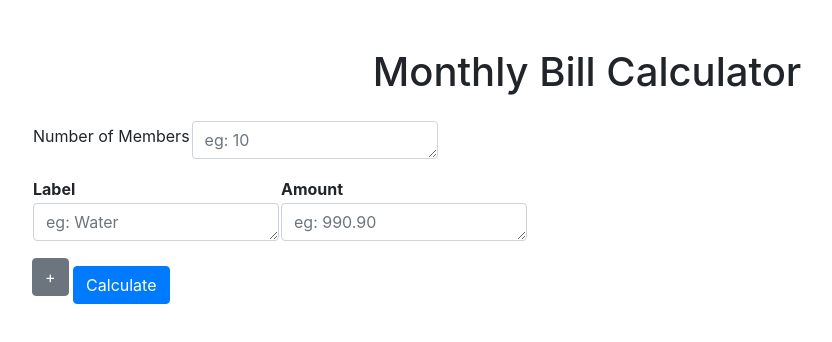
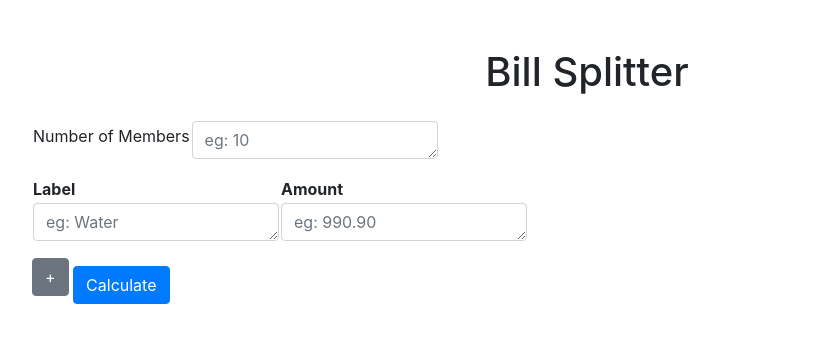
Before and after one commit to zainolamzar/bill-calculator, a plain HTML site: page index.html in a window 1280 px wide. Shown: the whole page, without its empty margins (53-885 px from the left). Drawn offline with nearby package versions, Linux system fonts and the light colour scheme.

Commit message:
changed title

```diff
--- a/index.html
+++ b/index.html
@@ -3,13 +3,13 @@
 <head>
     <meta charset="UTF-8">
     <meta name="viewport" content="width=device-width, initial-scale=1.0">
-    <title>Bill Calculator</title>
+    <title>Bill Splitter</title>
     <!-- Bootstrap CSS -->
     <link href="https://maxcdn.bootstrapcdn.com/bootstrap/4.5.2/css/bootstrap.min.css" rel="stylesheet">
 </head>
 <body>
     <div class="container mt-5">
-        <h1 class="text-center">Monthly Bill Calculator</h1>
+        <h1 class="text-center">Bill Splitter</h1>
         <form id="billForm" class="mt-4">
             <div class="form-group">
                 <table class="invisible-table">
```
